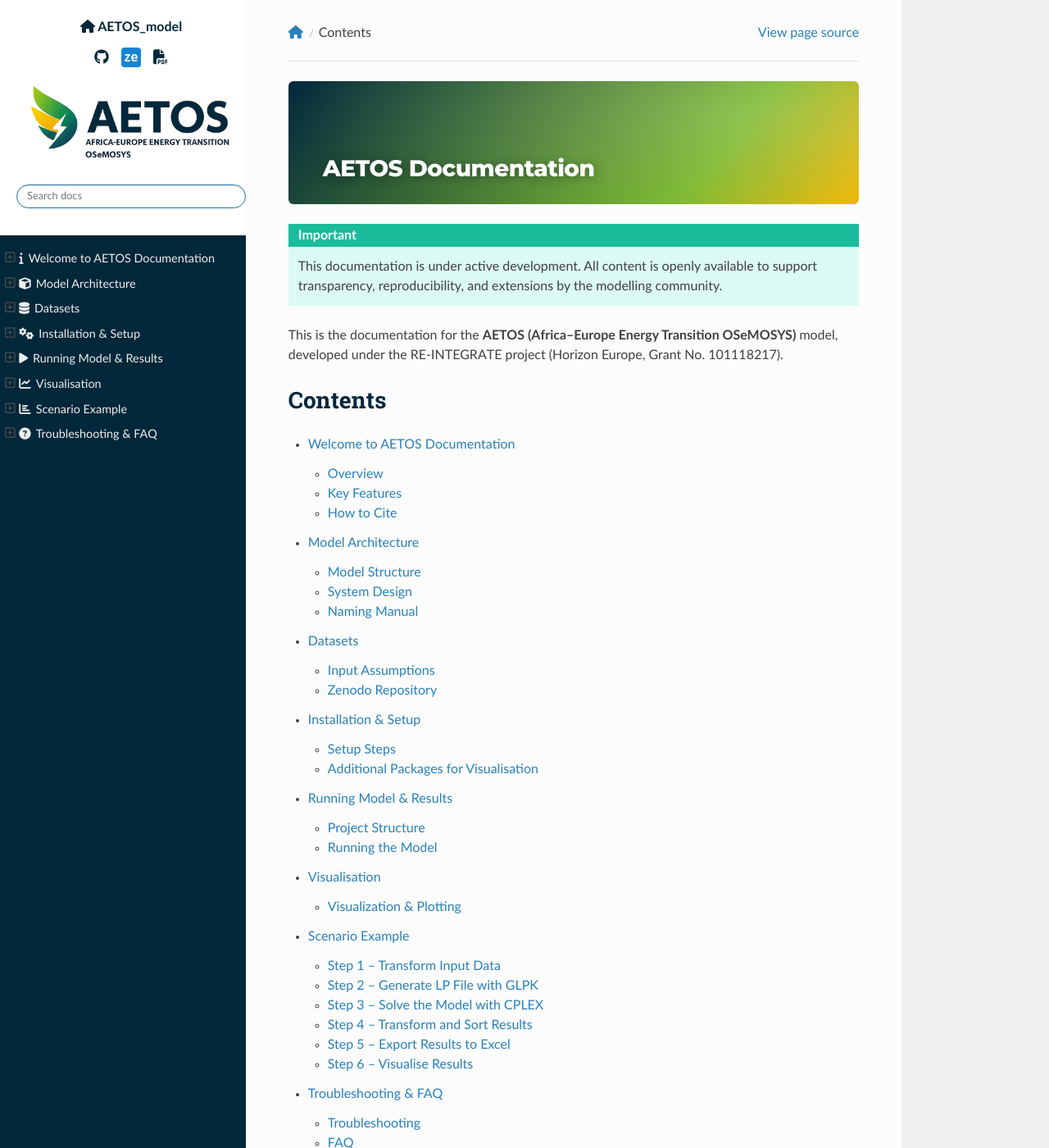
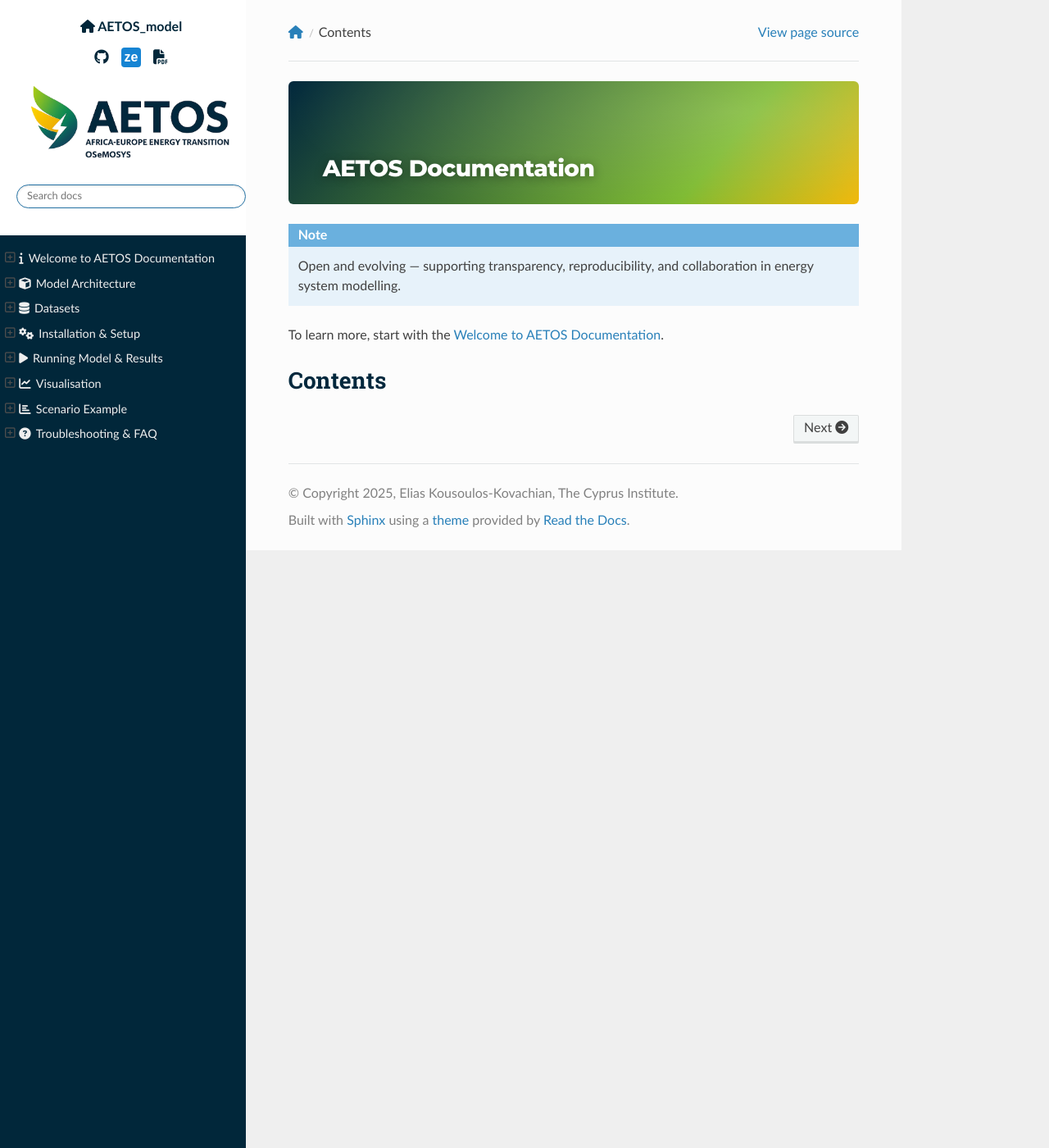
Before and after one commit to ekousoulos/AETOS_model, a Sphinx documentation site: the page built from docs/source/index.rst, in a window 1280 px wide and 1400 px high. Shown: the whole window at 82% size. Built offline with Sphinx 7.4.7 and the Read the Docs theme 3.1.0, drawn with Linux system fonts in a browser that asks for light colours.

Commit message:
Update all

```diff
--- a/docs/source/index.rst
+++ b/docs/source/index.rst
@@ -7,20 +7,18 @@
    <div style="height:24px"></div>
 
 
-.. important::
+.. note::
+   Open and evolving — supporting transparency, reproducibility,
+   and collaboration in energy system modelling.
 
-   This documentation is under active development.
-   All content is openly available to support transparency, reproducibility,
-   and extensions by the modelling community.
-
-This is the documentation for the **AETOS (Africa–Europe Energy Transition OSeMOSYS)** model,
-developed under the RE-INTEGRATE project (Horizon Europe, Grant No. 101118217).
+To learn more, start with the :doc:`1.introduction/index`.
 
 Contents
 ========
 
 .. toctree::
    :maxdepth: 2
+   :hidden:
 
    1.introduction/index
    2.model-architecture/index
```
